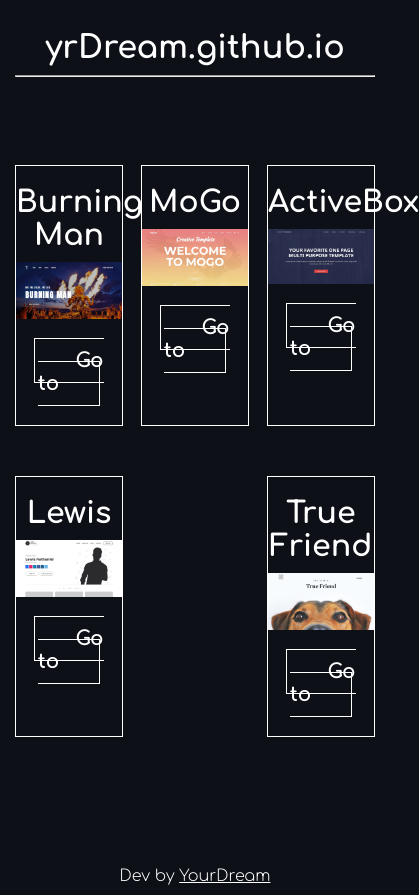
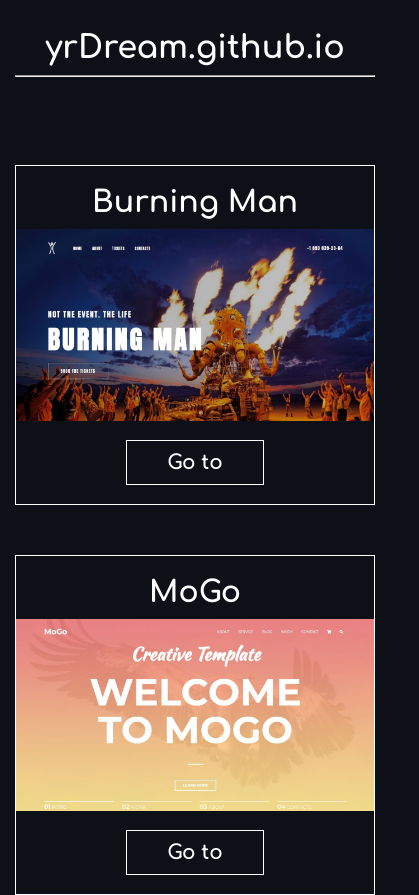
Before and after one commit to yrDream/yrDream.github.io, a plain HTML site: page index.html in a window 390 px wide. Shown: the top 895 px of the page, 419 px wide, since content can reach past the window. Drawn offline with nearby package versions, Linux system fonts and the light colour scheme.

Commit message:
Add files via upload

```diff
--- a/css/style.css
+++ b/css/style.css
@@ -26,8 +26,6 @@
             text-decoration: none;
             color: white;
         }
-
-
         /* header */
 
         .header__title {
@@ -35,8 +33,6 @@
             text-align: center;
             font-weight: 300;
         }
-
-
         /* container */
 
         .container {
@@ -45,15 +41,11 @@
             margin: 0 auto;
             padding: 0 15px;
         }
-
-
         /* section */
 
         .section {
             padding: 80px 0;
         }
-
-
         /* portfolio */
 
         .portfolio {
@@ -102,8 +94,6 @@
             color: #0D1117;
             background-color: #fff;
         }
-
-
         /* footer */
 
         .footer {
@@ -114,36 +104,20 @@
         .footer__text a {
             text-decoration: underline;
         }
-
-
         /* Ниже медиазапросы(адаптивность) */
 
-@media screen and (max-width: 1200px) {
-    .container {
-        width: 1140px;
+        @media (max-width: 1230px) {}
+
+        @media (max-width: 990px) {}
+
+        @media (max-width: 770px) {
+            .portfolio__item {
+                width: 50%;
             }
         }
 
-@media screen and (max-width: 1199px) {
-    .container {
-        width: 960px;
-    }
-}
-
-@media screen and (max-width: 991px) {
-    .container {
-        width: 720px;
-    }
-}
-
-@media screen and (max-width: 767px) {
-    .container {
-        width: 540px;
-    }
-}
-
-@media screen and (max-width: 575px) {
-    .container {
+        @media (max-width: 575px) {
+            .portfolio__item {
                 width: 100%;
             }
         }
```
Lines whose indentation alone changed are shown as unchanged.
